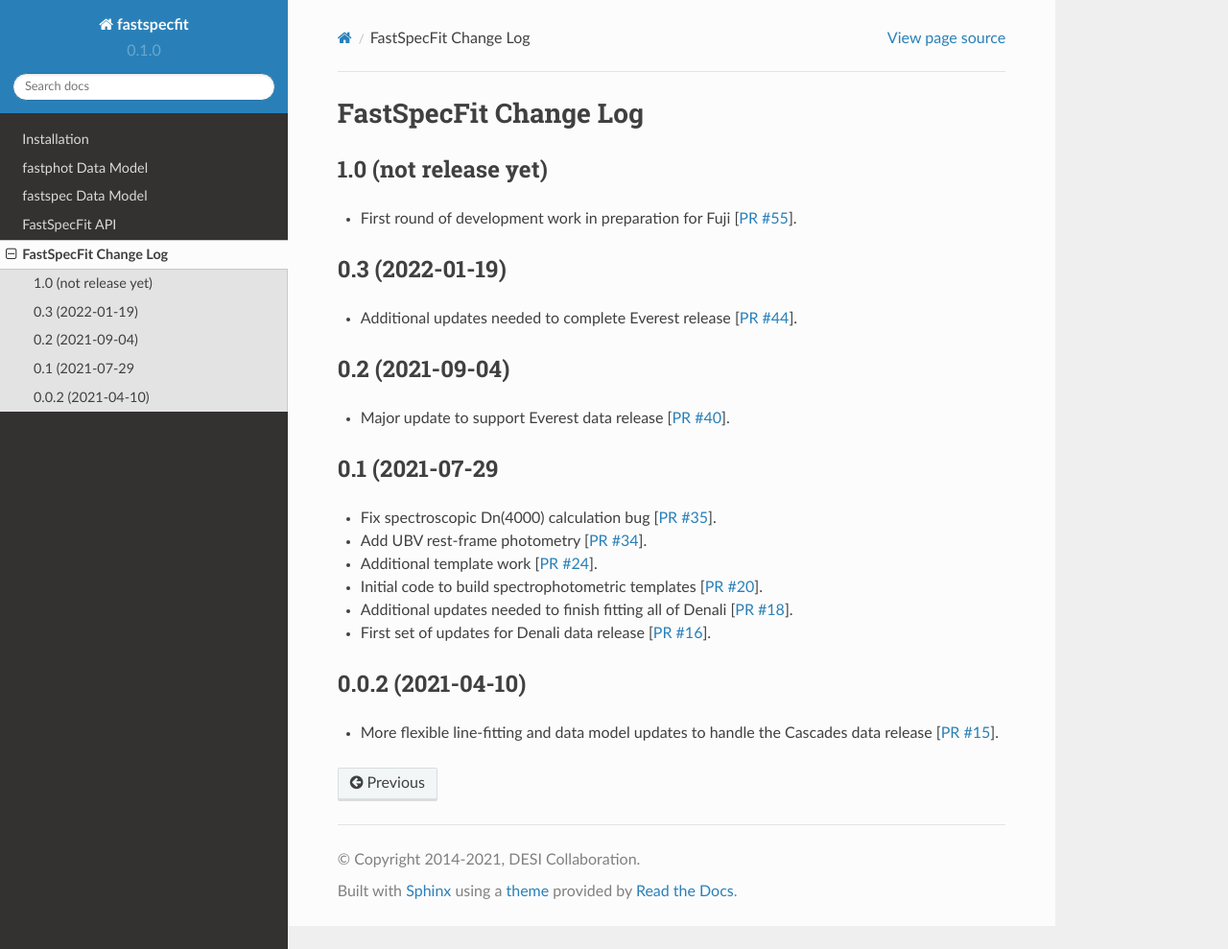
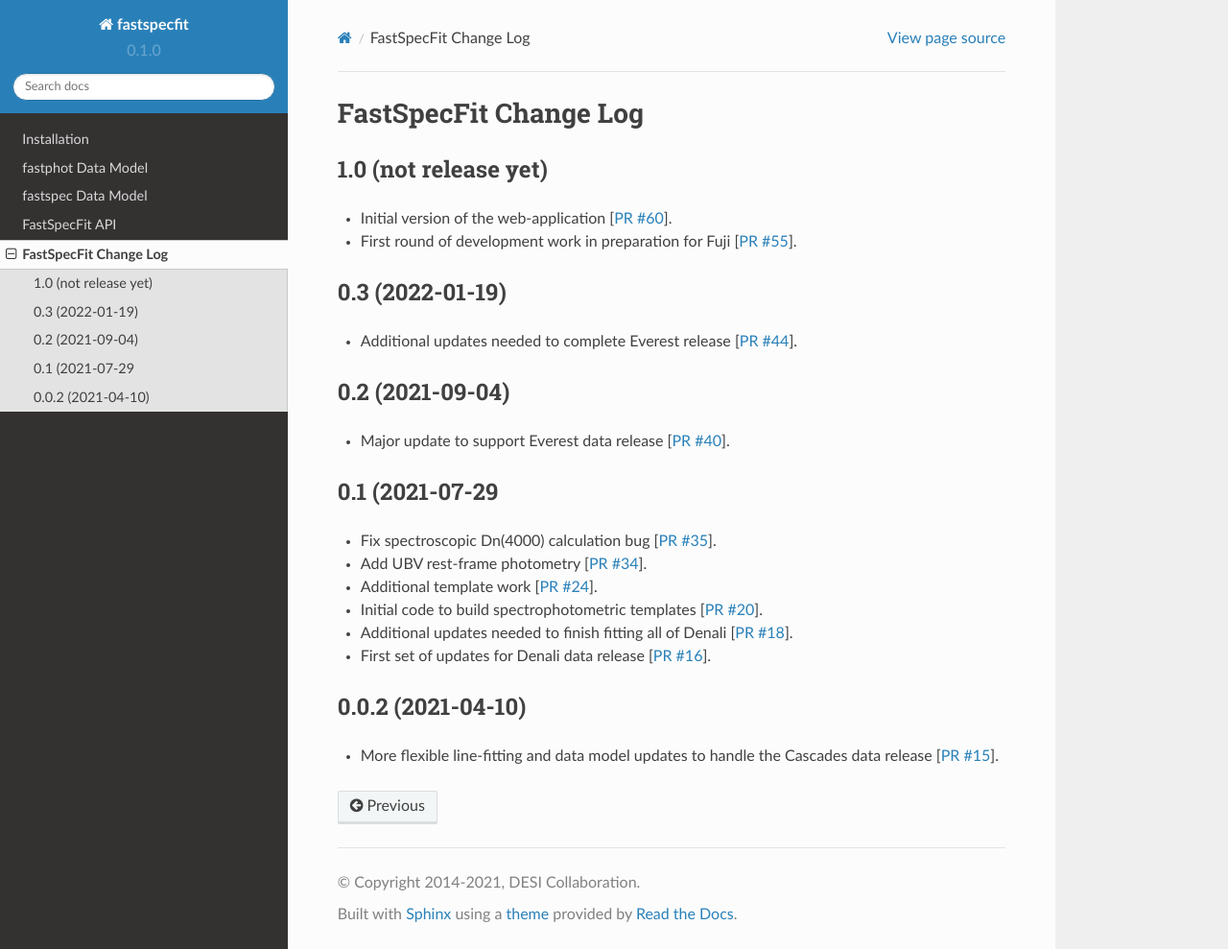
Before and after one commit to desihub/fastspecfit, a Sphinx documentation site: the page built from doc/changes.rst, in a window 1280 px wide and 989 px high. Shown: the whole window at 96% size. Built offline with Sphinx 7.4.7 and the Read the Docs theme 2.0.0, drawn with Linux system fonts in a browser that asks for light colours.

Commit message:
update change log

```diff
--- a/doc/changes.rst
+++ b/doc/changes.rst
@@ -5,9 +5,11 @@ FastSpecFit Change Log
 1.0 (not release yet)
 ---------------------
 
+* Initial version of the web-application [`PR #60`_].
 * First round of development work in preparation for Fuji [`PR #55`_].
 
 .. _`PR #55`: https://github.com/desihub/fastspecfit/pull/55
+.. _`PR #60`: https://github.com/desihub/fastspecfit/pull/60
 
 0.3 (2022-01-19)
 ----------------
```
